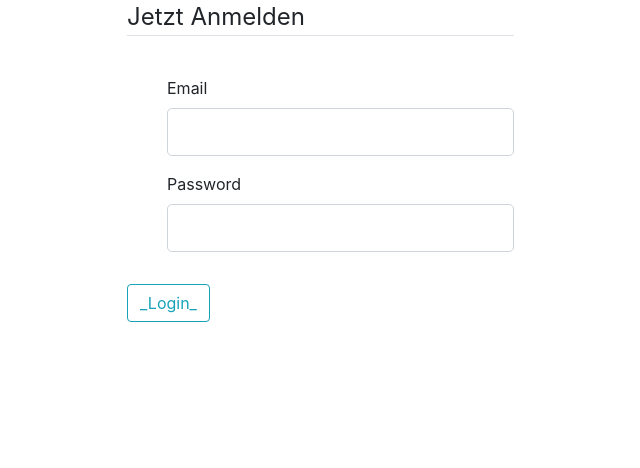
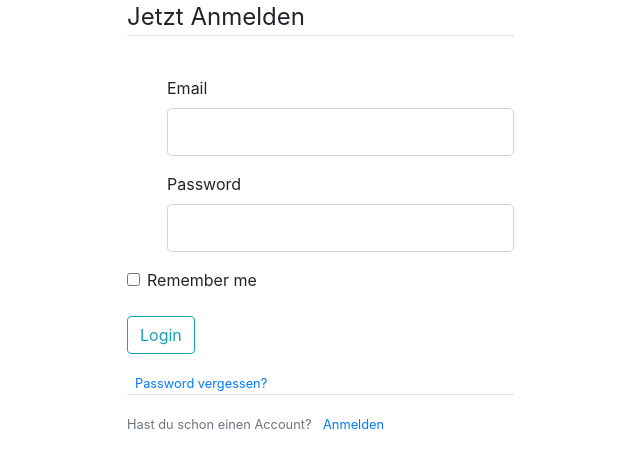
Before and after one commit to Dodorus/PROG2, a Flask app: page /login in a window 1280 px wide. Shown: the part 107-575 px from the top of the page, without its empty margins (1-641 px from the left). Run offline with Flask 2, Linux system fonts and the light colour scheme; some libraries are stand-ins or nearby versions.

Commit message:
Registrierungsform redesigned and finished

```diff
--- a/02_Projekt/main/forms.py
+++ b/02_Projekt/main/forms.py
@@ -1,7 +1,7 @@
 from flask_wtf import FlaskForm
 from wtforms import StringField, SubmitField, PasswordField, BooleanField
-from wtforms.validators import DataRequired, Length, Email, EqualTo
-
+from wtforms.validators import DataRequired, Length, Email, EqualTo, ValidationError
+from main.models import benutzer_k
 
 #Hier kommen Klassen für Formulare
 class RegistrationForm(FlaskForm):
@@ -14,9 +14,19 @@ class RegistrationForm(FlaskForm):
 		validators=[DataRequired(), EqualTo('password')])
 	submit = SubmitField('Sign Up')
 
+	def validate_username(self, username):
+		user = benutzer_k.query.filter_by(name_econ=username.data).first()
+		if user:
+			raise ValidationError('Dieser Benutzername existiert bereits.')
+
+	def validate_email(self, email):
+		user = benutzer_k.query.filter_by(email_econ=email.data).first()
+		if user:
+			raise ValidationError('Diese E-Mail existiert bereits.')
+
 class LoginForm(FlaskForm):
 	email = StringField('Email',
 		validators=[DataRequired(), Email()])
 	password = PasswordField('Password', validators=[DataRequired()])
 	remember = BooleanField('Remember me')
-	submit = SubmitField('_Login_')
+	submit = SubmitField('Login')
--- a/02_Projekt/main/templates/login.html
+++ b/02_Projekt/main/templates/login.html
@@ -7,18 +7,49 @@
 		<fieldset class="form-group">
 			<legend class="border-bottom mb-4">Jetzt Anmelden</legend>
 			<dir class="form-group">
-				{{form.email.label(class="form-control-label")}}
-				{{form.email(class="form-control form-control-lg")}}
+				{{ form.email.label(class="form-control-label" )}}
+
+					{% if form.email.errors %}
+						{{ form.email(class="form-control form-control-lg is-invalid") }}
+						<div class="invalid-feedback">
+							{% for error in form.email.errors %}
+								<span>{{ error }}</span>
+							{% endfor %}
+						</div>
+					{% else %}
+						{{ form.email(class="form-control form-control-lg") }}
+					{% endif %}
 			</dir>
 			<dir class="form-group">
-				{{form.password.label(class="form-control-label")}}
-				{{form.password(class="form-control form-control-lg")}}
+				{{ form.password.label(class="form-control-label" )}}
+
+					{% if form.password.errors %}
+						{{ form.password(class="form-control form-control-lg is-invalid") }}
+						<div class="invalid-feedback">
+							{% for error in form.password.errors %}
+								<span>{{ error }}</span>
+							{% endfor %}
+						</div>
+					{% else %}
+						{{ form.password(class="form-control form-control-lg") }}
+					{% endif %}
 			</dir>
+			<div class="form-check">
+				{{ form.remember(class="form-check-input") }}
+				{{ form.remember.label(class="form-check-input-label") }}
+			</div>
 		</fieldset>
 		<div class="form-group">
-			{{form.submit(class="btn btn-outline-info")}}
+			{{ form.submit(class="btn btn-outline-info") }}
 		</div>
+		<small class="text-muted ml-2">
+			<a href="#">Password vergessen?</a>
+		</small>
 	</form>
+	<div class="border-top pt-3">
+		<small class="text-muted">
+			Hast du schon einen Account? <a class="ml-2" href="{{ url_for('registrieren') }}">Anmelden</a>
+		</small>
 	</div>
 </div>
 {% endblock content %}
```
Also changed, not shown: 02_Projekt/main/templates/registrieren.html (+53 -8 lines).
